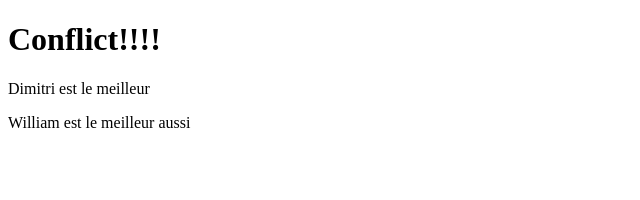
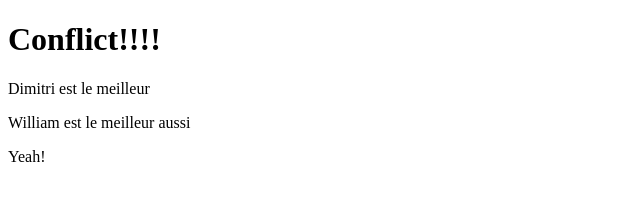
Before and after one commit to dhmmasson/demo9, a plain HTML site: page index.html in a window 1280 px wide. Shown: the full height of the page, 0-640 px from the left. Drawn offline with Linux system fonts and the light colour scheme.

Commit message:
Pourrissage projet Mr masson

```diff
--- a/index.html
+++ b/index.html
@@ -9,5 +9,6 @@
     <h1>Conflict!!!!</h1>
     <p> Dimitri est le meilleur </p>
     <p> William est le meilleur aussi </p>
+    <p> Yeah! </p>
 </body>
 </html>
```
